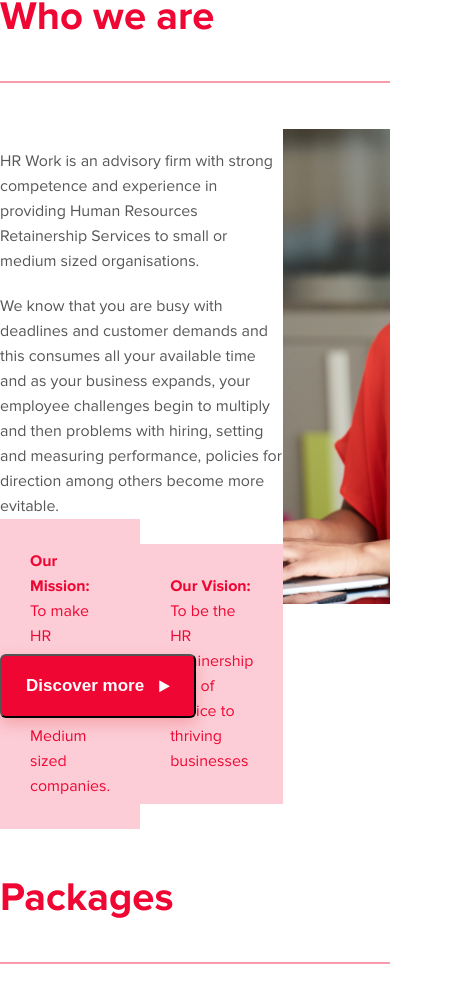
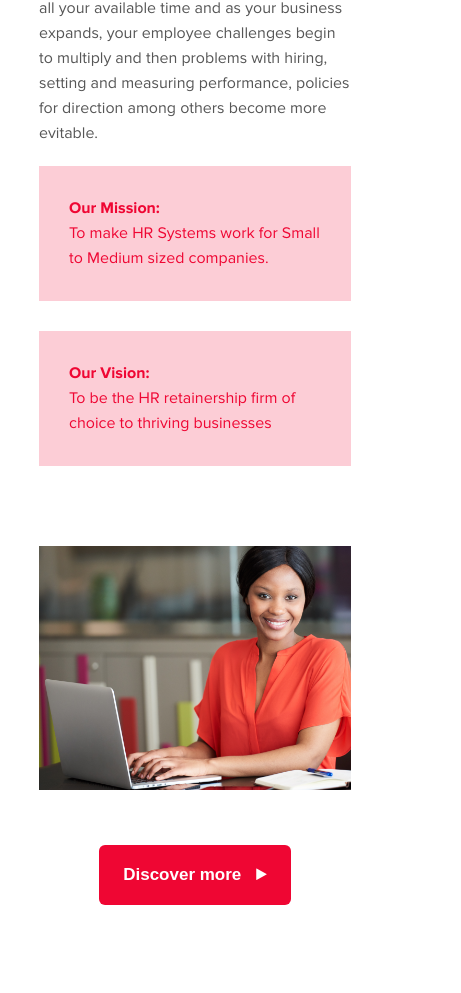
Before and after one commit to TechinnoverHub/hr-work, a React (Create React App) app: page / in a window 390 px wide. Shown: the part 1004-1997 px from the top of the page, 461 px wide, since content can reach past the window. Built offline with nearby package versions, Linux system fonts and the light colour scheme; what google-maps-react would draw is missing.

Commit message:
homepage responsive

```diff
--- a/src/Components/LatestBlog/index.module.scss
+++ b/src/Components/LatestBlog/index.module.scss
@@ -9,6 +9,18 @@
     font-weight: bold;
     font-size: 2.5rem;
     padding-top: 2.5rem;
+
+    @media screen and (max-width: 600px) {
+      margin: 0px auto;
+      justify-content: center;
+      display: flex;
+    }
+  }
+
+  @media screen and (max-width: 600px) {
+    max-width: 500px;
+    margin: 0 auto;
+    width: 80%;
   }
 }
 
@@ -16,6 +28,10 @@
   border: 0.5px solid #f99bad;
   margin: 2.5rem 0px;
   width: 40%;
+
+  @media screen and (max-width: 600px) {
+    width: 100%;
+  }
 }
 
 .latest_blog__image {
@@ -24,12 +40,21 @@
   height: 100%;
   background-image: url('../../Assets/images/latest-blog-image.png');
   background-size: cover;
+
+  @media screen and (max-width: 600px) {
+    max-width: 100%;
+    height: 200px;
+  }
 }
 
 .latest_blog__box {
   display: flex;
   justify-content: space-between;
   flex-wrap: wrap;
+
+  @media screen and (max-width: 600px) {
+    flex-direction: column;
+  }
 }
 
 .latest_blog__boxWrapper {
@@ -38,6 +63,11 @@
   margin-bottom: 2.5rem;
   height: 156px;
   display: flex;
+
+  @media screen and (max-width: 600px) {
+    display: inline;
+    height: 500px;
+  }
 }
 
 .latest_blog__textWrapper {
@@ -57,4 +87,8 @@
   font-weight: bold;
   font-size: 1.125rem;
   line-height: calc(26 / 18);
+
+  @media screen and (max-width: 600px) {
+    font-size: 16px;
+  }
 }
--- a/src/Pages/Home/index.js
+++ b/src/Pages/Home/index.js
@@ -30,7 +30,7 @@
           </span>
         </p>
       </div>
-      <div className="section-who-we-are">
+      <div className="section-who-we-are-homepage">
         <h2>Who we are</h2>
         <hr />
         <div className="col">
--- a/src/Pages/Home/index.scss
+++ b/src/Pages/Home/index.scss
@@ -1,7 +1,7 @@
 // HEADER
 .homepage-image {
   max-width: 100vw;
-  height: 105vh;
+  height: 75vh;
   clip-path: ellipse(70% 80% at 50% 20%);
   background-image: linear-gradient(
       0deg,
@@ -32,6 +32,7 @@
 .heading-text {
   text-align: center;
   color: white;
+  padding-bottom: 15.5px;
 }
 
 .social-icons {
@@ -59,25 +60,36 @@
 }
 
 //SECTION
-.section-who-we-are {
+.section-who-we-are-homepage {
   margin: 0 auto;
   max-width: 1100px;
+
+  @media screen and (max-width: 600px) {
+    max-width: 500px;
+    margin: 0 auto;
+    width: 80%;
+  }
 }
 
-.section-who-we-are hr,
+.section-who-we-are-homepage hr,
 .section-packages hr {
   margin: 2.5rem 0px 2.875rem;
   border: 0.5px solid #f99bad;
 }
 
-.section-who-we-are h2,
-.section-packages h2,
-.latest-blog h2 {
+.section-who-we-are-homepage h2,
+.section-packages h2 {
   color: #ef0633;
   font-style: normal;
   font-weight: bold;
   font-size: 2.5rem;
   padding-top: 2.5rem;
+
+  @media screen and (max-width: 600px) {
+    margin: 0px auto;
+    justify-content: center;
+    display: flex;
+  }
 }
 
 .paragraph {
@@ -105,12 +117,20 @@
   display: flex;
   justify-content: space-between;
   height: 475px;
+
+  @media screen and (max-width: 600px) {
+    display: inline;
+  }
 }
 
 .col1 {
   flex-basis: 47.5%;
   display: flex;
   flex-direction: column;
+
+  @media screen and (max-width: 600px) {
+    margin-bottom: 40px;
+  }
 }
 
 .col2 {
@@ -136,6 +156,11 @@
   align-items: center;
   margin-top: auto;
   justify-content: space-between;
+
+  @media screen and (max-width: 600px) {
+    display: inline;
+    margin-bottom: 40px;
+  }
 }
 
 .Col-small-box div {
@@ -148,22 +173,37 @@
   font-size: 16px;
   color: #ef0633;
   line-height: 25px;
+
+  @media screen and (max-width: 600px) {
+    margin-top: 30px;
+  }
 }
 
 .Col-small-box1 {
   font-size: 16px;
   color: #ef0633;
   line-height: 25px;
+
+  @media screen and (max-width: 600px) {
+    margin-top: 20px;
+  }
 }
 
 .discover-btn {
   padding: 0.8125rem 1.5rem;
   background-color: #ef0633;
-  box-shadow: 0px 6px 15px rgba(233, 40, 45, 0.25);
   border-radius: 6px;
   color: white;
   margin-top: 50px;
   cursor: pointer;
+  border: none;
+
+  @media screen and (max-width: 600px) {
+    margin: 50px auto 0px;
+    display: flex;
+    justify-content: center;
+    align-items: center;
+  }
 }
 
 .discover-btn i,
@@ -180,15 +220,24 @@
 
 // PACKAGES SECTION
 .section-packages {
-  // margin: 100px 100px;
   margin: 6.125rem auto 5.1875rem;
   max-width: 1100px;
+
+  @media screen and (max-width: 600px) {
+    max-width: 800px;
+    margin: 50px auto;
+    width: 80%;
+  }
 }
 
 .package-box {
   display: flex;
   justify-content: space-between;
   padding-top: 10px;
+
+  @media screen and (max-width: 600px) {
+    display: inline;
+  }
 }
 
 .package-box > div {
@@ -198,6 +247,11 @@
   display: flex;
   flex-direction: column;
   box-shadow: 0px 6px 15px rgba(136, 136, 136, 0.25);
+
+  @media screen and (max-width: 600px) {
+    width: inherit;
+    margin-bottom: 20px;
+  }
 }
 
 .package-box div .package-image {
@@ -306,6 +360,11 @@
   font-weight: bold;
   width: 100%;
   margin-top: 15px;
+
+  @media screen and (max-width: 600px) {
+    width: 60%;
+    padding: 8px 10px;
+  }
 }
 
 .packages-btn-container {
@@ -316,11 +375,14 @@
 .packages-btn {
   padding: 0.8125rem 1.25rem;
   background-color: #ef0633;
-  box-shadow: 0px 6px 15px rgba(233, 40, 45, 0.25);
   border-radius: 6px;
   color: white;
   margin-top: 6.3125rem;
   cursor: pointer;
+  border: none;
+  @media screen and (max-width: 600px) {
+    margin-top: 0px;
+  }
 }
 
 // WHY HR WORK SECTION
@@ -341,12 +403,22 @@
   color: white;
   max-width: 1100px;
   margin: 0 auto;
+
+  @media screen and (max-width: 600px) {
+    max-width: 800px;
+    margin: 0 auto;
+    width: 80%;
+  }
 }
 
 .hr-work-container > span h3 {
   font-size: 2.5rem;
   line-height: calc(40 / 34);
   font-weight: bold;
+
+  @media screen and (max-width: 600px) {
+    margin-bottom: 40px;
+  }
 }
 
 .hr-work-container > span p {
@@ -360,6 +432,10 @@
   display: flex;
   justify-content: space-between;
   margin-top: 68px;
+
+  @media screen and (max-width: 600px) {
+    display: inline;
+  }
 }
 
 .why-three-boxes > div {
@@ -372,12 +448,21 @@
 .each-box {
   max-width: 31.3%;
   flex-basis: 31.3%;
+
+  @media screen and (max-width: 600px) {
+    max-width: 100%;
+    margin-bottom: 20px;
+  }
 }
 
 .each-box-wrapper {
   padding: 34px 10%;
   width: 100%;
   height: 100%;
+
+  @media screen and (max-width: 600px) {
+    padding: 20px;
+  }
 }
 
 .each-box p,
@@ -398,11 +483,38 @@
   background-color: rgba(33, 34, 35, 0.7);
 }
 
+.each-box:nth-child(3) {
+  @media screen and (max-width: 600px) {
+    height: 100%;
+  }
+}
+
+.why-two-boxes > div {
+  border-radius: 6px;
+}
 .why-two-boxes {
   display: flex;
   justify-content: space-between;
   margin-top: 30px;
   position: relative;
+
+  @media screen and (max-width: 600px) {
+    display: inline;
+  }
+}
+
+.single-box-wrapper {
+  padding: 20px 5%;
+  width: 100%;
+  height: 100%;
+}
+
+.single-box:nth-child(2) {
+  background-color: rgba(33, 34, 35, 0.7);
+
+  @media screen and (max-width: 600px) {
+    height: 100%;
+  }
 }
 
 .single-box {
@@ -410,6 +522,11 @@
   flex-basis: 48.5%;
   background-color: rgba(239, 6, 51, 0.7);
   color: white;
+
+  @media screen and (max-width: 600px) {
+    margin-bottom: 20px;
+    height: 100%;
+  }
 }
 
 .latest-blog-text {
@@ -451,13 +568,3 @@
 ul {
   display: flex;
 }
-
-.single-box-wrapper {
-  padding: 45px 10%;
-  width: 100%;
-  height: 100%;
-}
-
-.single-box:nth-child(2) {
-  background-color: rgba(33, 34, 35, 0.7);
-}
--- a/src/Pages/Packages/index.scss
+++ b/src/Pages/Packages/index.scss
@@ -1,6 +1,11 @@
 .packages-section {
   max-width: 1100px;
   margin: 100px auto 0;
+
+  @media screen and (max-width: 600px) {
+    max-width: 800px;
+    width: 70vw;
+  }
 }
 
 .package-box {
```
